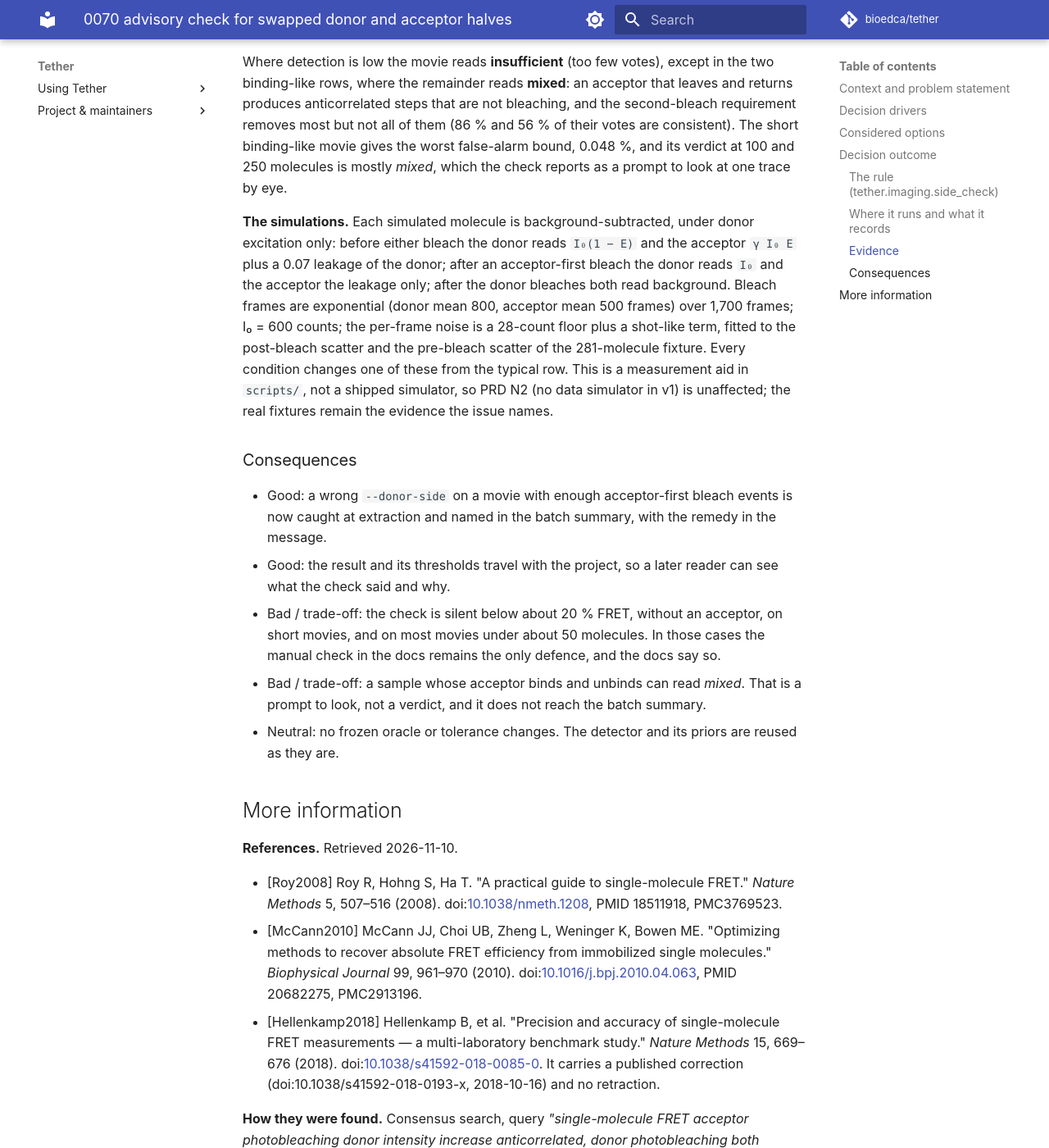
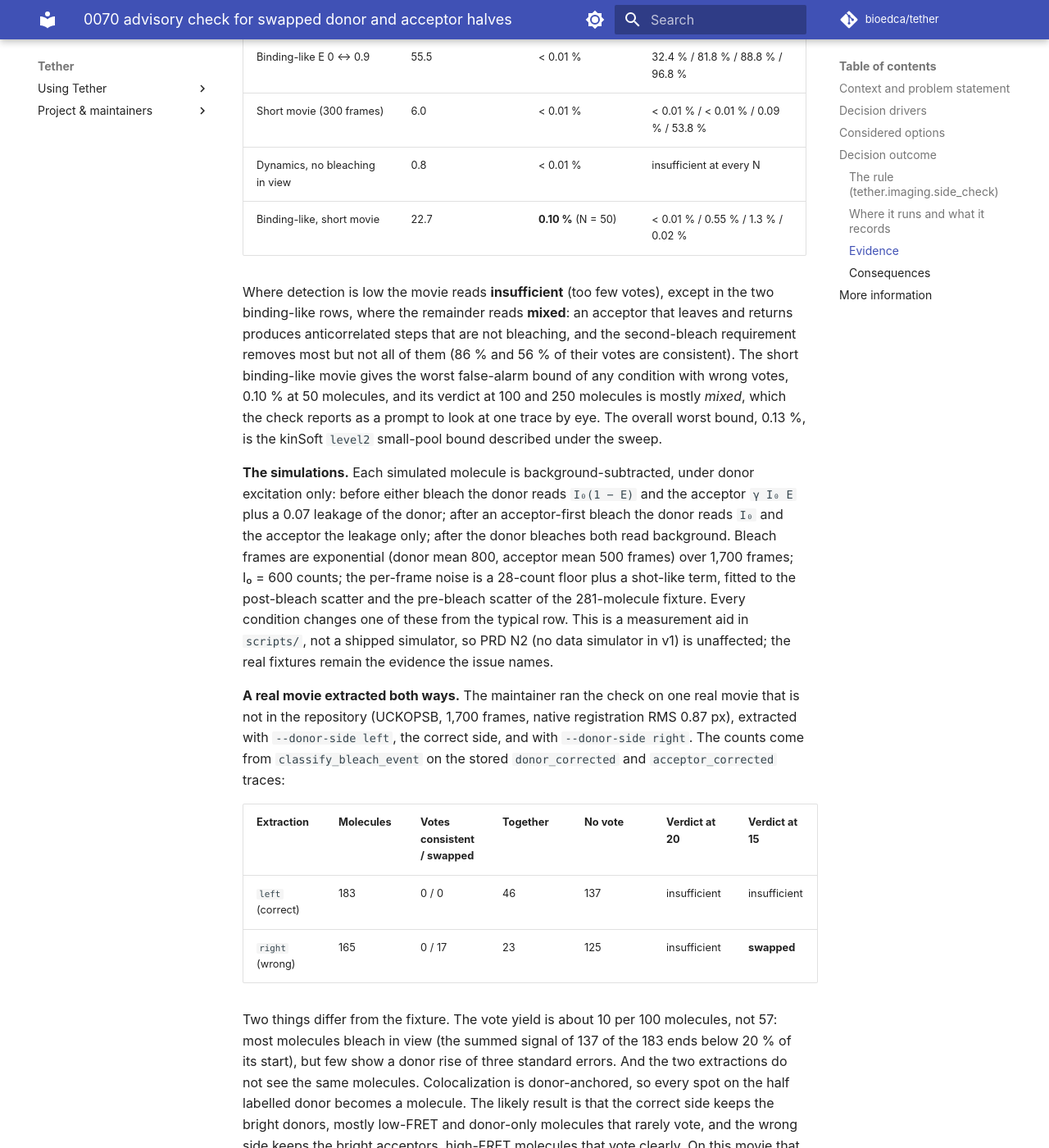
Before and after one commit to bioedca/tether, an MkDocs documentation site: the page built from docs/adr/0070-advisory-check-for-swapped-donor-and-acceptor-halves.md, in a window 1280 px wide and 1400 px high, scrolled down 6990 px. Shown: the whole window at 82% size. Built offline with MkDocs 1.6.1 and Material for MkDocs 9.7.7, drawn with Linux system fonts in a browser that asks for light colours; comment, search, counter and statistics services are not loaded; the version menu is left out; some of the changed text lies outside the part shown.

Commit message:
feat(imaging): lower the donor-side check minimum to 15 events
A real 1,700-frame movie extracted both ways gave 17 of 17 correct votes
with the wrong side and no warning at 20 events. ADR-0070 records the
movie's counts, the new tables at 15 / 0.8, and why. Refs #646.

```diff
--- a/docs/adr/0070-advisory-check-for-swapped-donor-and-acceptor-halves.md
+++ b/docs/adr/0070-advisory-check-for-swapped-donor-and-acceptor-halves.md
@@ -76,9 +76,9 @@
 | `min_events` / `majority` | Worst false-alarm bound | Typical, 50 molecules | Typical, 100 | 281-mol fixture, 50 | Binding-like, 100 |
 |---|---|---|---|---|---|
 | 10 / 0.8 | 5.9 % (kinSoft `level2`, 250) | 100 % | 100 % | 99.4 % | 88.8 % |
-| 15 / 0.8 | 0.13 % (kinSoft `level2`, 250) | 96.7 % | 100 % | 99.4 % | 88.8 % |
+| **15 / 0.8** | **0.13 % (kinSoft `level2`, 250)** | **96.7 %** | **100 %** | **99.4 %** | **88.8 %** |
 | 20 / 0.7 | 0.91 % (binding-like short, 100) | 64.5 % | 100 % | 99.5 % | 99.9 % |
-| **20 / 0.8** | **0.048 % (binding-like short, 100)** | **64.5 %** | **100 %** | **98.9 %** | **88.8 %** |
+| 20 / 0.8 | 0.048 % (binding-like short, 100) | 64.5 % | 100 % | 98.9 % | 88.8 % |
 | 20 / 0.9 | 0.001 % | 64.5 % | 100 % | 80.4 % | 18.7 % |
 | 30 / 0.8 | 0.001 % | 0.7 % | 99.4 % | 38.6 % | 88.8 % |
 
@@ -89,11 +89,15 @@
 
 ## Decision outcome
 
-Chosen option: **option 4 with `min_events` = 20 and `majority` = 0.8**. It is the smallest
-event count whose worst false-alarm bound is below 0.1 % everywhere, and the largest majority
-that keeps detection on the real fixture near 99 % at 50 molecules. 0.9 buys a lower bound that
-is already negligible and loses most of the binding-like detection; 30 events loses most small
-movies.
+Chosen option: **option 4 with `min_events` = 15 and `majority` = 0.8**. The first draft chose
+20 events, the smallest count whose worst bound is below 0.1 % everywhere. A real movie changed
+that (*A real movie extracted both ways*, below): Tether's own extraction gave about 10 votes per
+100 molecules, not the fixture's 57, and with the halves swapped 17 of 17 votes pointed the right
+way while 20 events stayed silent. 15 is the smallest count whose worst bound stays near 0.1 %
+(0.13 %, a small-pool bound; 10 events reach 5.9 %), and it raises detection on a typical
+50-molecule movie from 64.5 % to 96.7 %. 0.8 is the largest majority that keeps detection on the
+real fixture near 99 % at 50 molecules: 0.9 buys a lower bound that is already negligible and
+loses most of the binding-like detection; 30 events loses most small movies.
 
 ### The rule (`tether.imaging.side_check`)
 
@@ -121,7 +125,7 @@
 
 | Tunable | Default | Role |
 |---|---|---|
-| `SIDE_CHECK_MIN_EVENTS` | 20 | votes needed before any verdict |
+| `SIDE_CHECK_MIN_EVENTS` | 15 | votes needed before any verdict |
 | `SIDE_CHECK_MAJORITY` | 0.8 | share of the votes a verdict needs |
 | `SIDE_CHECK_STEP_Z` | 3.0 | standard errors for the drop and for the rise |
 | `SIDE_CHECK_LEVEL_FRAMES` | 10 | frames averaged on each side of the step |
@@ -183,31 +187,35 @@
 
 | Source | Votes per 100 molecules | False alarm, worst N | Detection at N = 25 / 50 / 100 / 250 |
 |---|---|---|---|
-| 281-molecule fixture (resampled) | 56.9 | < 0.01 % | 1.4 % / 98.9 % / 99.98 % / 100 % |
-| Typical (E 0.5, 10 % donor-only) | 41.6 | < 0.01 % | 0.01 % / 64.5 % / 100 % / 100 % |
+| 281-molecule fixture (resampled) | 56.9 | < 0.01 % | 45.4 % / 99.4 % / 99.98 % / 100 % |
+| kinSoft `level2` (resampled) | 0.7 | **0.13 %** (N = 250) | insufficient at every N |
+| kinSoft `level3` (resampled) | 0.4 | < 0.01 % | insufficient at every N |
+| Typical (E 0.5, 10 % donor-only) | 41.6 | < 0.01 % | 5.0 % / 96.7 % / 100 % / 100 % |
 | E 0.05 | 0.1 | < 0.01 % | insufficient at every N |
 | E 0.1 | 1.4 | < 0.01 % | insufficient at every N |
-| E 0.2 | 17.9 | < 0.01 % | < 0.01 % / 0.02 % / 33.0 % / 100 % |
-| E 0.3 | 32.5 | < 0.01 % | < 0.01 % / 16.1 % / 99.8 % / 100 % |
-| E 0.7 | 43.0 | < 0.01 % | 0.02 % / 71.7 % / 100 % / 100 % |
-| E 0.9 | 41.8 | < 0.01 % | 0.01 % / 65.3 % / 100 % / 100 % |
-| Dim (I₀ 200 counts) | 39.0 | < 0.01 % | < 0.01 % / 49.6 % / 100 % / 100 % |
+| E 0.2 | 17.9 | < 0.01 % | < 0.01 % / 2.5 % / 81.1 % / 100 % |
+| E 0.3 | 32.5 | < 0.01 % | 0.42 % / 69.4 % / 100 % / 100 % |
+| E 0.7 | 43.0 | < 0.01 % | 6.6 % / 97.9 % / 100 % / 100 % |
+| E 0.9 | 41.8 | < 0.01 % | 5.1 % / 96.9 % / 100 % / 100 % |
+| Dim (I₀ 200 counts) | 39.0 | < 0.01 % | 2.7 % / 92.9 % / 100 % / 100 % |
 | No acceptor (donor-only sample) | 0 | < 0.01 % | insufficient at every N |
-| Half donor-only | 21.6 | < 0.01 % | < 0.01 % / 0.25 % / 68.9 % / 100 % |
-| γ 0.5 | 27.5 | < 0.01 % | < 0.01 % / 3.8 % / 96.7 % / 100 % |
-| γ 2 | 43.3 | < 0.01 % | 0.02 % / 72.9 % / 100 % / 100 % |
-| Dynamics E 0.15 ↔ 0.85 | 33.6 | < 0.01 % | < 0.01 % / 21.0 % / 99.9 % / 100 % |
-| Binding-like E 0 ↔ 0.9 | 55.5 | < 0.01 % | 0.8 % / 81.1 % / 88.8 % / 96.8 % |
-| Short movie (300 frames) | 6.0 | < 0.01 % | < 0.01 % / < 0.01 % / < 0.01 % / 11.8 % |
+| Half donor-only | 21.6 | < 0.01 % | < 0.01 % / 10.5 % / 96.3 % / 100 % |
+| γ 0.5 | 27.5 | < 0.01 % | 0.07 % / 39.8 % / 99.9 % / 100 % |
+| γ 2 | 43.3 | < 0.01 % | 7.0 % / 98.1 % / 100 % / 100 % |
+| Dynamics E 0.15 ↔ 0.85 | 33.6 | < 0.01 % | 0.62 % / 75.4 % / 100 % / 100 % |
+| Binding-like E 0 ↔ 0.9 | 55.5 | < 0.01 % | 32.4 % / 81.8 % / 88.8 % / 96.8 % |
+| Short movie (300 frames) | 6.0 | < 0.01 % | < 0.01 % / < 0.01 % / 0.09 % / 53.8 % |
 | Dynamics, no bleaching in view | 0.8 | < 0.01 % | insufficient at every N |
-| Binding-like, short movie | 22.7 | **0.048 %** (N = 100) | < 0.01 % / < 0.01 % / 0.8 % / 0.02 % |
+| Binding-like, short movie | 22.7 | **0.10 %** (N = 50) | < 0.01 % / 0.55 % / 1.3 % / 0.02 % |
 
 Where detection is low the movie reads **insufficient** (too few votes), except in the two
 binding-like rows, where the remainder reads **mixed**: an acceptor that leaves and returns
 produces anticorrelated steps that are not bleaching, and the second-bleach requirement removes
 most but not all of them (86 % and 56 % of their votes are consistent). The short binding-like
-movie gives the worst false-alarm bound, 0.048 %, and its verdict at 100 and 250 molecules is
-mostly *mixed*, which the check reports as a prompt to look at one trace by eye.
+movie gives the worst false-alarm bound of any condition with wrong votes, 0.10 % at 50
+molecules, and its verdict at 100 and 250 molecules is mostly *mixed*, which the check reports as
+a prompt to look at one trace by eye. The overall worst bound, 0.13 %, is the kinSoft `level2`
+small-pool bound described under the sweep.
 
 **The simulations.** Each simulated molecule is background-subtracted, under donor excitation
 only: before either bleach the donor reads `I₀(1 − E)` and the acceptor `γ I₀ E` plus a 0.07
@@ -219,6 +227,27 @@
 typical row. This is a measurement aid in `scripts/`, not a shipped simulator, so PRD N2 (no data
 simulator in v1) is unaffected; the real fixtures remain the evidence the issue names.
 
+**A real movie extracted both ways.** The maintainer ran the check on one real movie that is not
+in the repository (UCKOPSB, 1,700 frames, native registration RMS 0.87 px), extracted with
+`--donor-side left`, the correct side, and with `--donor-side right`. The counts come from
+`classify_bleach_event` on the stored `donor_corrected` and `acceptor_corrected` traces:
+
+| Extraction | Molecules | Votes consistent / swapped | Together | No vote | Verdict at 20 | Verdict at 15 |
+|---|---|---|---|---|---|---|
+| `left` (correct) | 183 | 0 / 0 | 46 | 137 | insufficient | insufficient |
+| `right` (wrong) | 165 | 0 / 17 | 23 | 125 | insufficient | **swapped** |
+
+Two things differ from the fixture. The vote yield is about 10 per 100 molecules, not 57: most
+molecules bleach in view (the summed signal of 137 of the 183 ends below 20 % of its start), but
+few show a donor rise of three standard errors. And the two extractions do not see the same
+molecules. Colocalization is donor-anchored, so every spot on the half labelled donor becomes a
+molecule. The likely result is that the correct side keeps the bright donors, mostly low-FRET and
+donor-only molecules that rarely vote, and the wrong side keeps the bright acceptors, high-FRET
+molecules that vote clearly. On this movie that asymmetry worked for the check: the correct side
+collected no wrong vote and the swapped side collected only right ones. At this movie's yield a
+165-molecule movie with swapped halves warns with probability about 26 % at 20 events and 73 % at
+15 (binomial, with the observed rate as the point estimate).
+
 ### Consequences
 
 - Good: a wrong `--donor-side` on a movie with enough acceptor-first bleach events is now caught
@@ -226,8 +255,9 @@
 - Good: the result and its thresholds travel with the project, so a later reader can see what the
   check said and why.
 - Bad / trade-off: the check is silent below about 20 % FRET, without an acceptor, on short
-  movies, and on most movies under about 50 molecules. In those cases the manual check in the
-  docs remains the only defence, and the docs say so.
+  movies, on most movies under about 35 molecules, and on real movies where few molecules show a
+  clear donor rise (the real movie above gave 10 votes per 100 molecules). In those cases the
+  manual check in the docs remains the only defence, and the docs say so.
 - Bad / trade-off: a sample whose acceptor binds and unbinds can read *mixed*. That is a prompt to
   look, not a verdict, and it does not reach the batch summary.
 - Neutral: no frozen oracle or tolerance changes. The detector and its priors are reused as they
```
Also changed, not shown: docs/PRD.md (+1 -1 lines), docs/cli.md (+3 -3 lines), docs/compatibility.md (+1 -1 lines), docs/troubleshooting.md (+1 -1 lines), docs/tutorial.md (+2 -2 lines), 2 other files.
